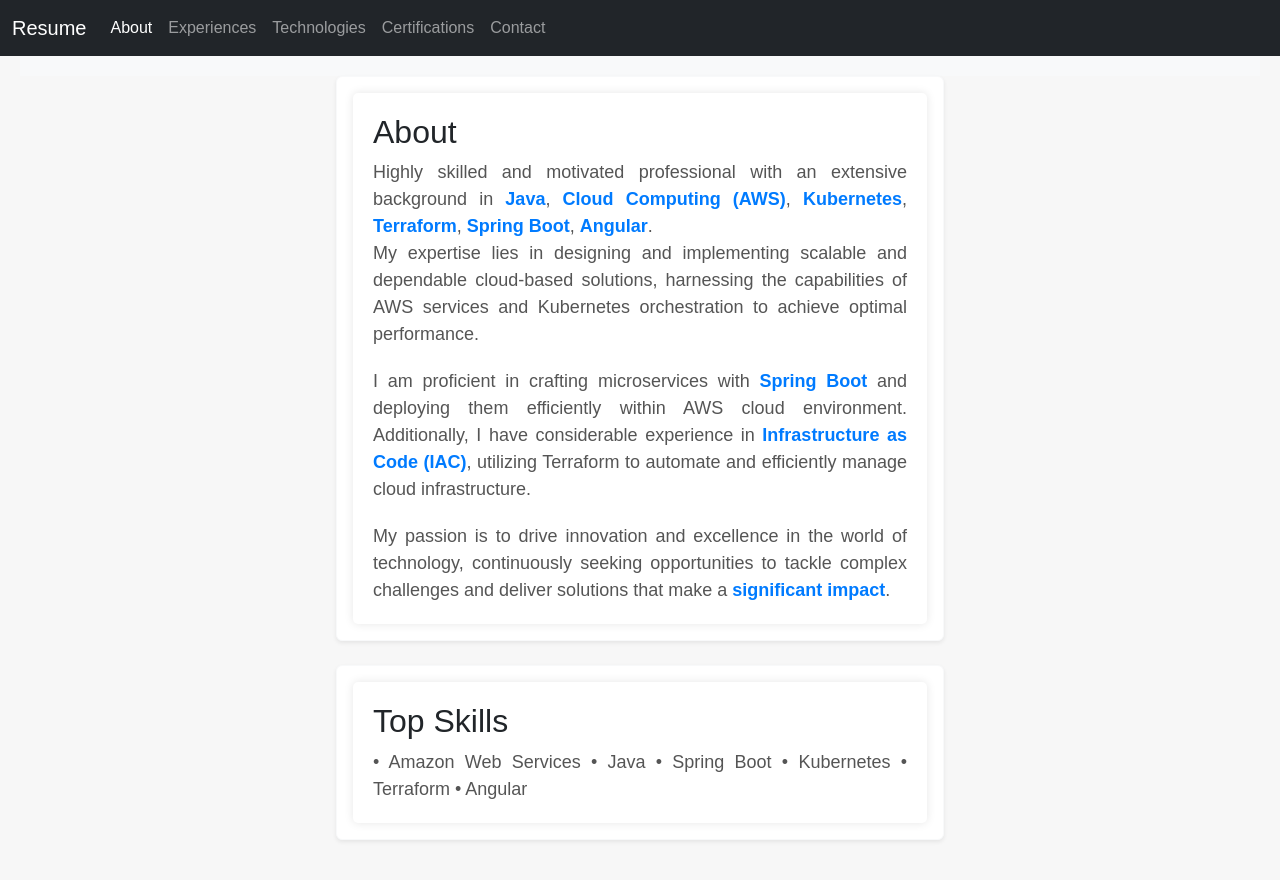
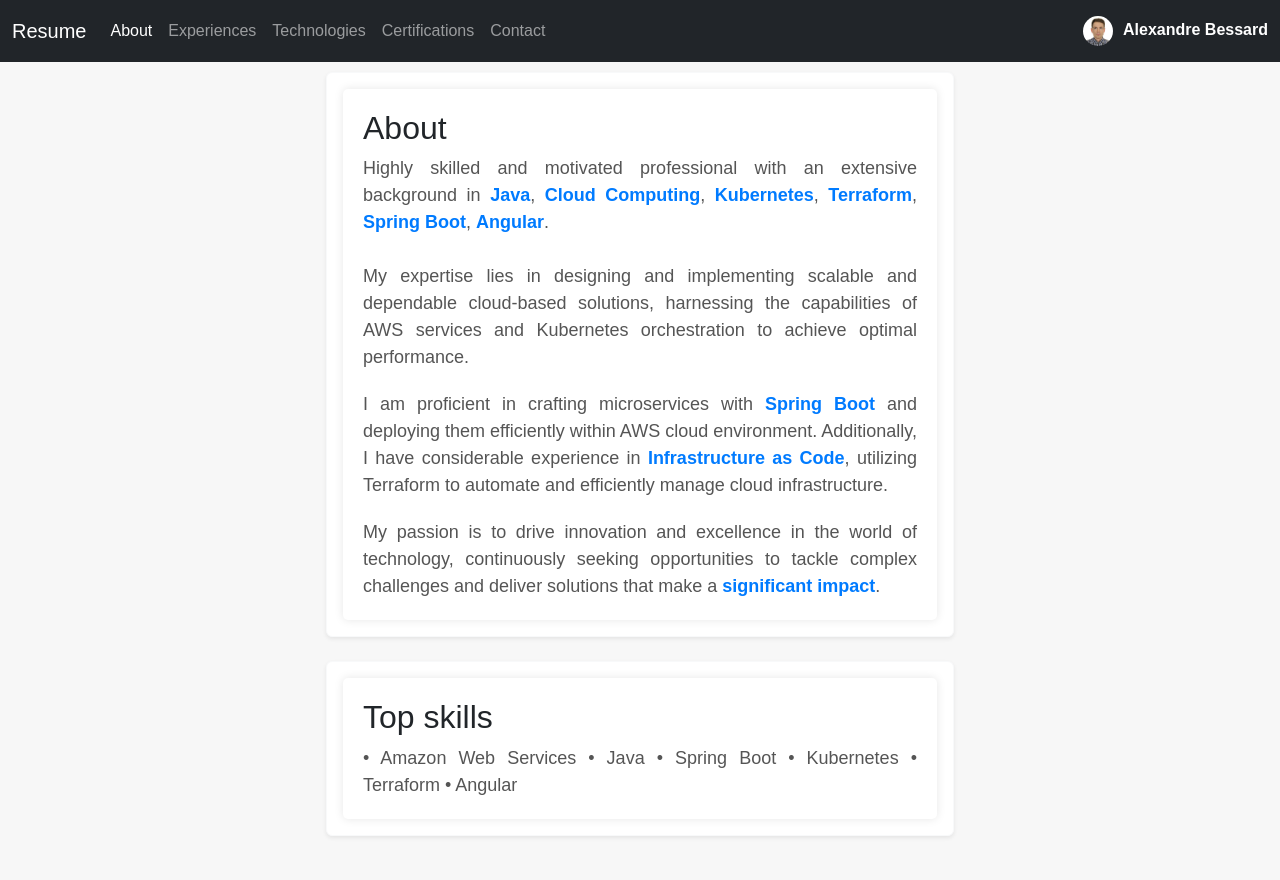
Before and after one commit to AlexandreBessard/resume, an Angular app: page / in a window 1280 px wide. Shown: the top 880 px of the page. Built offline with nearby package versions, Linux system fonts and the light colour scheme.

Commit message:
profile photo

```diff
--- a/src/app/main-page/about/about.component.html
+++ b/src/app/main-page/about/about.component.html
@@ -7,18 +7,18 @@
           <p>
             Highly skilled and motivated professional with an extensive background in
             <span class="highlight">Java</span>,
-            <span class="highlight">Cloud Computing (AWS)</span>,
+            <span class="highlight">Cloud Computing</span>,
             <span class="highlight">Kubernetes</span>,
             <span class="highlight">Terraform</span>,
             <span class="highlight">Spring Boot</span>,
-            <span class="highlight">Angular</span>.<br>
+            <span class="highlight">Angular</span>.<br><br>
             My expertise lies in designing and implementing scalable and dependable cloud-based solutions,
             harnessing the capabilities of AWS services and Kubernetes orchestration to achieve optimal performance.
           </p>
           <p>
             I am proficient in crafting microservices with <span class="highlight">Spring Boot</span>
             and deploying them efficiently within AWS cloud environment.
-            Additionally, I have considerable experience in <span class="highlight">Infrastructure as Code (IAC)</span>,
+            Additionally, I have considerable experience in <span class="highlight">Infrastructure as Code</span>,
             utilizing Terraform to automate and efficiently manage cloud infrastructure.
           </p>
           <p>
--- a/src/app/main-page/top-skills/top-skills.component.html
+++ b/src/app/main-page/top-skills/top-skills.component.html
@@ -3,7 +3,7 @@
     <div class="card border-light shadow-sm">
       <div class="card-body">
         <div class="profile">
-          <h2>Top Skills</h2>
+          <h2>Top skills</h2>
           <p>• Amazon Web Services • Java • Spring Boot • Kubernetes • Terraform • Angular</p>
         </div>
       </div>
--- a/src/app/navbar/navbar.component.css
+++ b/src/app/navbar/navbar.component.css
@@ -0,0 +1,14 @@
+/* Style for the photo */
+.navbar-photo {
+  max-height: 30px; /* Adjust the max height as needed */
+  max-width: 100%;  /* Ensure the width adjusts proportionally */
+  border-radius: 50%; /* Makes the photo round (optional) */
+  margin-right: 10px; /* Adds some space between photo and name */
+}
+
+/* Style for the name */
+.navbar-name {
+  font-size: 16px; /* Adjust the font size as needed */
+  font-weight: bold; /* Make the name bold (optional) */
+  color: white; /* Text color (optional) */
+}
--- a/src/app/navbar/navbar.component.html
+++ b/src/app/navbar/navbar.component.html
@@ -1,29 +1,3 @@
-<nav class="navbar navbar-expand-lg navbar-light bg-light">
-  <div class="container">
-    <a class="navbar-brand" href="#">Resume</a>
-    <button class="navbar-toggler" type="button" data-bs-toggle="collapse" data-bs-target="#navbarNav"
-            aria-controls="navbarNav" aria-expanded="false" aria-label="Toggle navigation">
-      <span class="navbar-toggler-icon"></span>
-    </button>
-    <div class="collapse navbar-collapse" id="navbarNav">
-      <ul class="navbar-nav ml-auto">
-        <li class="nav-item">
-          <a class="nav-link" href="#">Experiences</a>
-        </li>
-        <li class="nav-item">
-          <a class="nav-link">Technologies</a>
-        </li>
-        <li class="nav-item">
-          <a class="nav-link">Certifications</a>
-        </li>
-        <li class="nav-item">
-          <a class="nav-link">Contact</a>
-        </li>
-      </ul>
-    </div>
-  </div>
-</nav>
-
 <nav class="navbar navbar-expand-md navbar-dark fixed-top bg-dark">
   <div class="container-fluid">
     <a class="navbar-brand" href="#">Resume</a>
@@ -50,5 +24,10 @@
         </li>
       </ul>
     </div>
+    <!-- Add your photo and name on the right side -->
+    <div class="navbar-text">
+      <img src="./assets/profile_photo.png" alt="Your Photo" class="navbar-photo">
+      <span class="navbar-name">Alexandre Bessard</span>
+    </div>
   </div>
 </nav>
--- a/src/styles.css
+++ b/src/styles.css
@@ -1,7 +1,9 @@
 body {
   font-family: Arial, sans-serif;
-  margin: 20px;
   background-color: #f7f7f7;
+  min-height: 75rem;
+  padding-top: 4.5rem;
+
 }
 
 .profile {
```
Also changed, not shown: src/assets/profile_photo.png (added).
